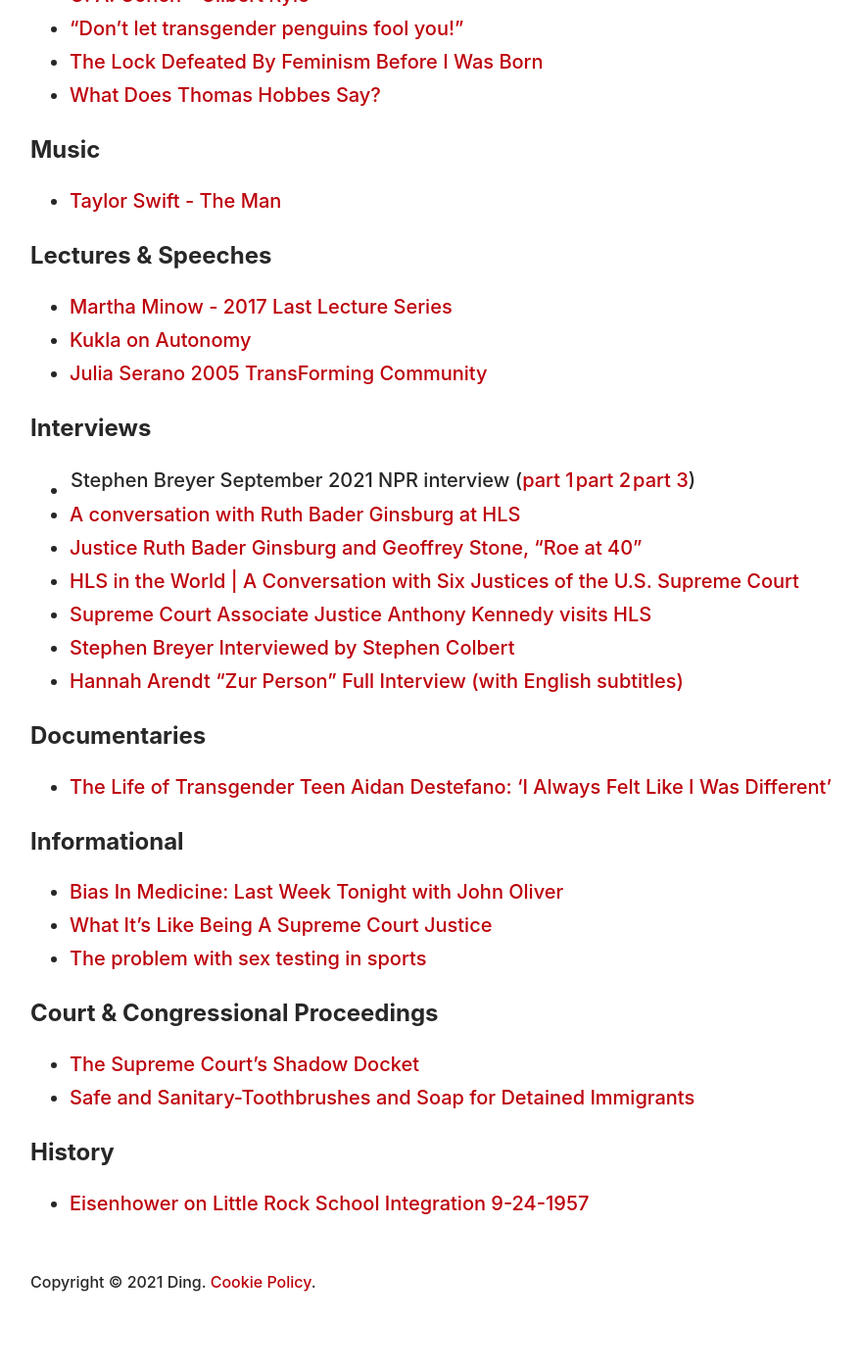
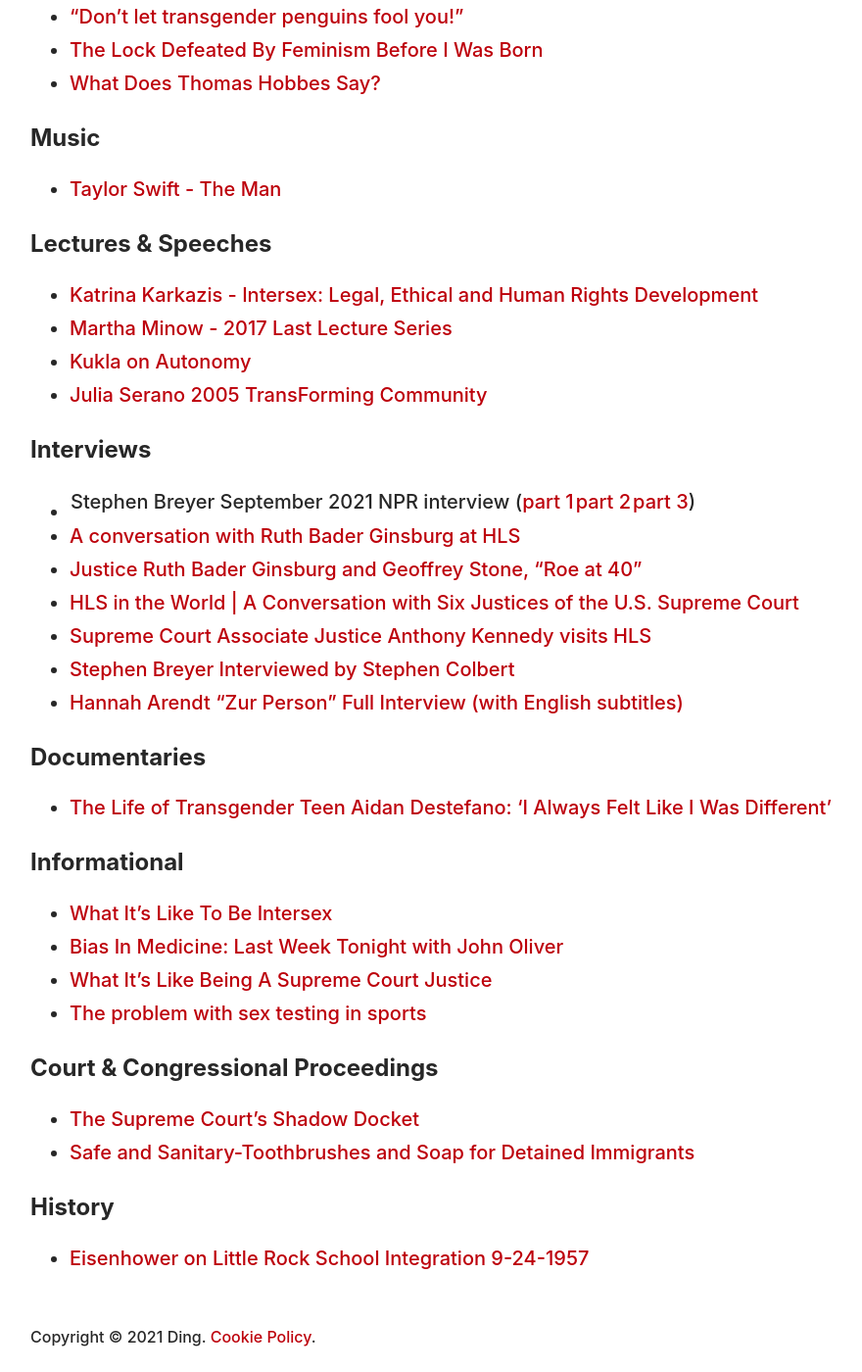
Before and after one commit to dingherself/dingherself.github.io, a Jekyll site: the page built from teaching/playlist.md, in a window 1280 px wide and 1400 px high, scrolled down 965 px. Shown: the whole window at 98% size, without its empty margins (69-949 px from the left). Built offline with Jekyll 4.4.1, drawn with Linux system fonts in a browser that asks for light colours; nearby versions of some CDN libraries; some web fonts are replaced; before the commit the page ends 2309 px from its top, so only the background shows below that.

Commit message:
Update playlist.md

```diff
--- a/teaching/playlist.md
+++ b/teaching/playlist.md
@@ -13,7 +13,7 @@
 - [Texas OB/GYN: My Existence Is in Violation of the New Abortion Law](https://one.npr.org/?sharedMediaId=1032259863:1032259864)
 - [Missouri Dad Testifies Against Trans Youth Athlete Ban](https://youtu.be/h60YLGDJ6n0)
 
-# Podcasts
+## Podcasts
 
 - [Strict Scrutiny - Messing with Texas (9/10/21)](https://strict-scrutiny.simplecast.com/episodes/messing-with-texas)
 
@@ -44,6 +44,7 @@
 
 ## Lectures & Speeches
 
+- [Katrina Karkazis - Intersex: Legal, Ethical and Human Rights Development](https://youtu.be/ZXIxA9G2ThY)
 - [Martha Minow - 2017 Last Lecture Series](https://youtu.be/HV3fJYOJkX4)
 - [Kukla on Autonomy](https://youtu.be/hWVLS_xK7Ag)
 - [Julia Serano 2005 TransForming Community](https://youtu.be/96JTdT9tOVc)
@@ -64,6 +65,7 @@
 
 ## Informational
 
+- [What It's Like To Be Intersex](https://www.youtube.com/watch?v=cAUDKEI4QKI)
 - [Bias In Medicine: Last Week Tonight with John Oliver](https://youtu.be/TATSAHJKRd8)
 - [What It's Like Being A Supreme Court Justice](https://youtu.be/h34uK7k8xRc)
 - [The problem with sex testing in sports](https://youtu.be/MiCftTLUzCI)
```
